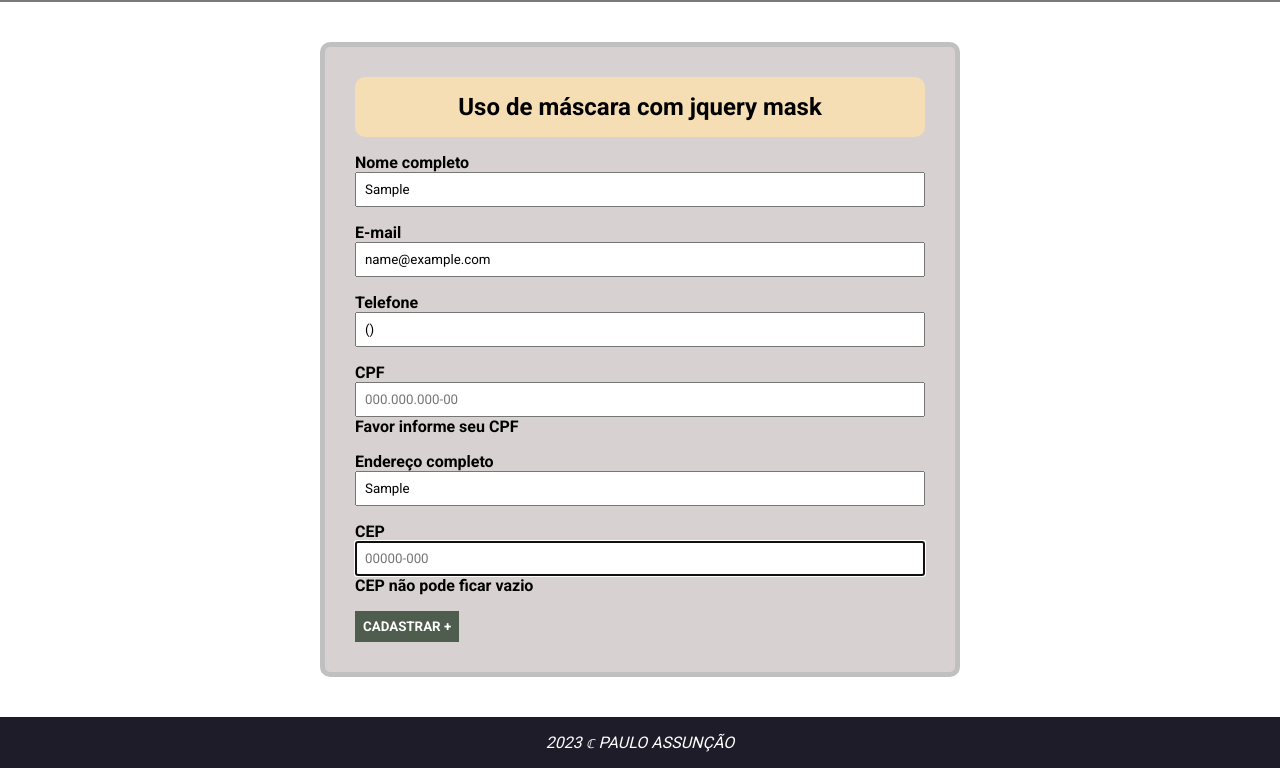
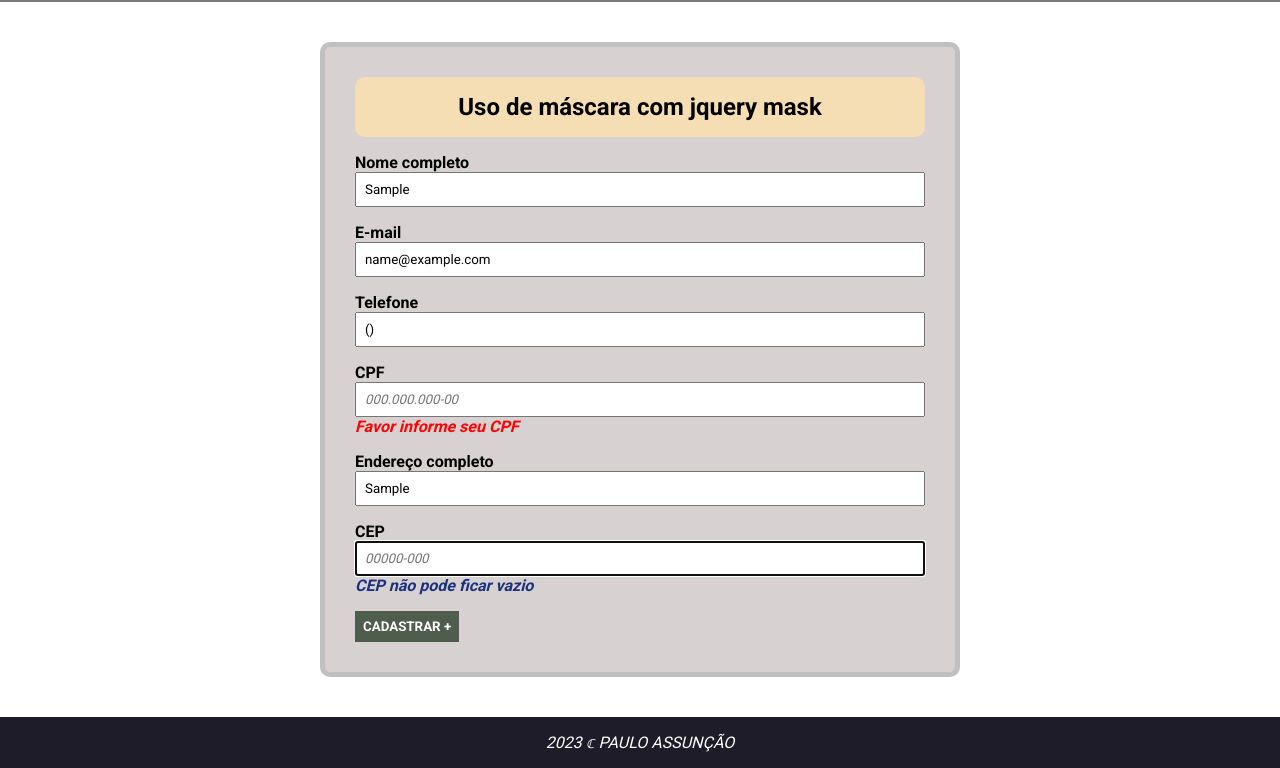
Before and after one commit to pabsoftware/curso_ebac_frontend, a plain HTML site: page index.html in a window 1280 px wide. Both pictures are taken after typing "Sample", "name@example.com", "Sample", "Sample", "Sample", "Sample" into the empty fields and a click on the button "CADASTRAR +". Shown: the part 76-844 px from the top of the page. Drawn offline with nearby package versions, Linux system fonts and the light colour scheme.

Commit message:
Estilizando msg erro do jquery

```diff
--- a/statics/css/main.css
+++ b/statics/css/main.css
@@ -77,3 +77,14 @@ button {
 .campo-form input{
     width: 100%;
 }
+/*Muda a cor da mensagem de erro de todos*/
+.error {
+    color: rgb(28, 50, 126);
+    font-style: italic;
+
+}
+
+/*Muda a cor da mensagem de erro apenas do input cpf*/
+#cpf-error {
+    color: red;
+}
```
